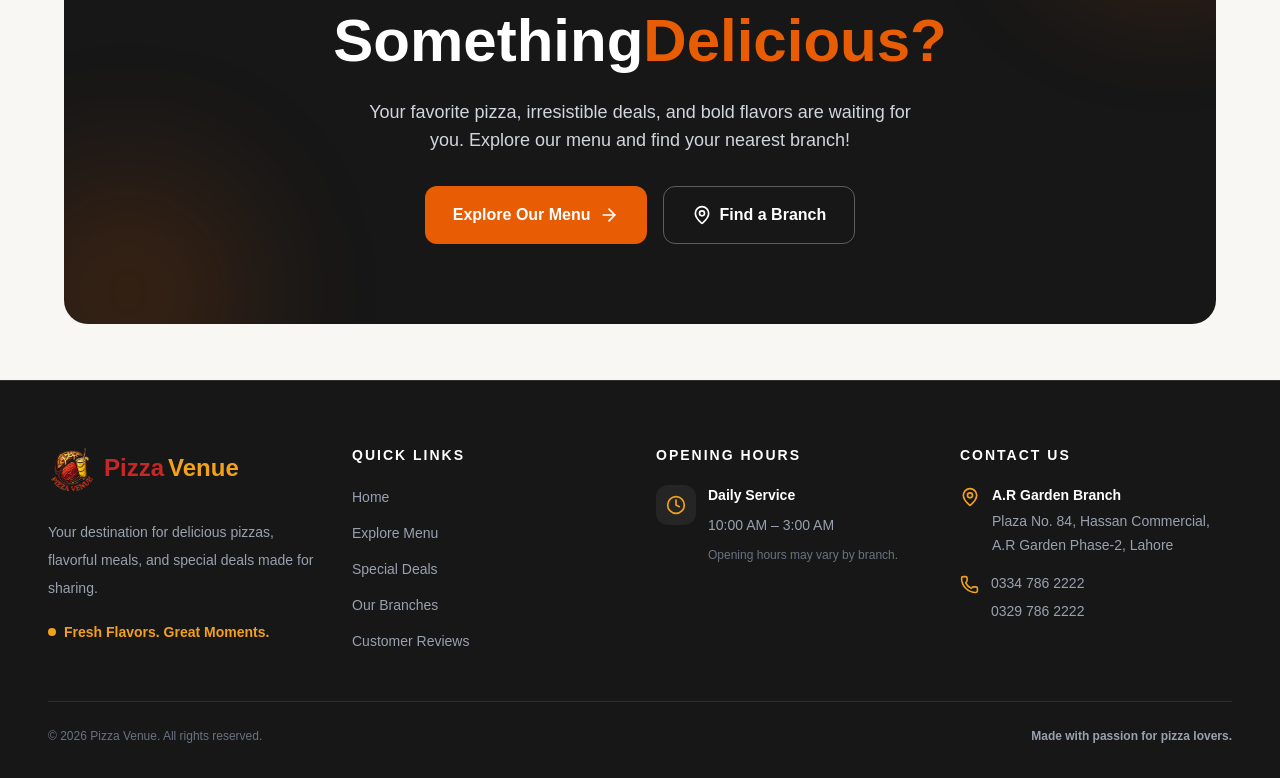
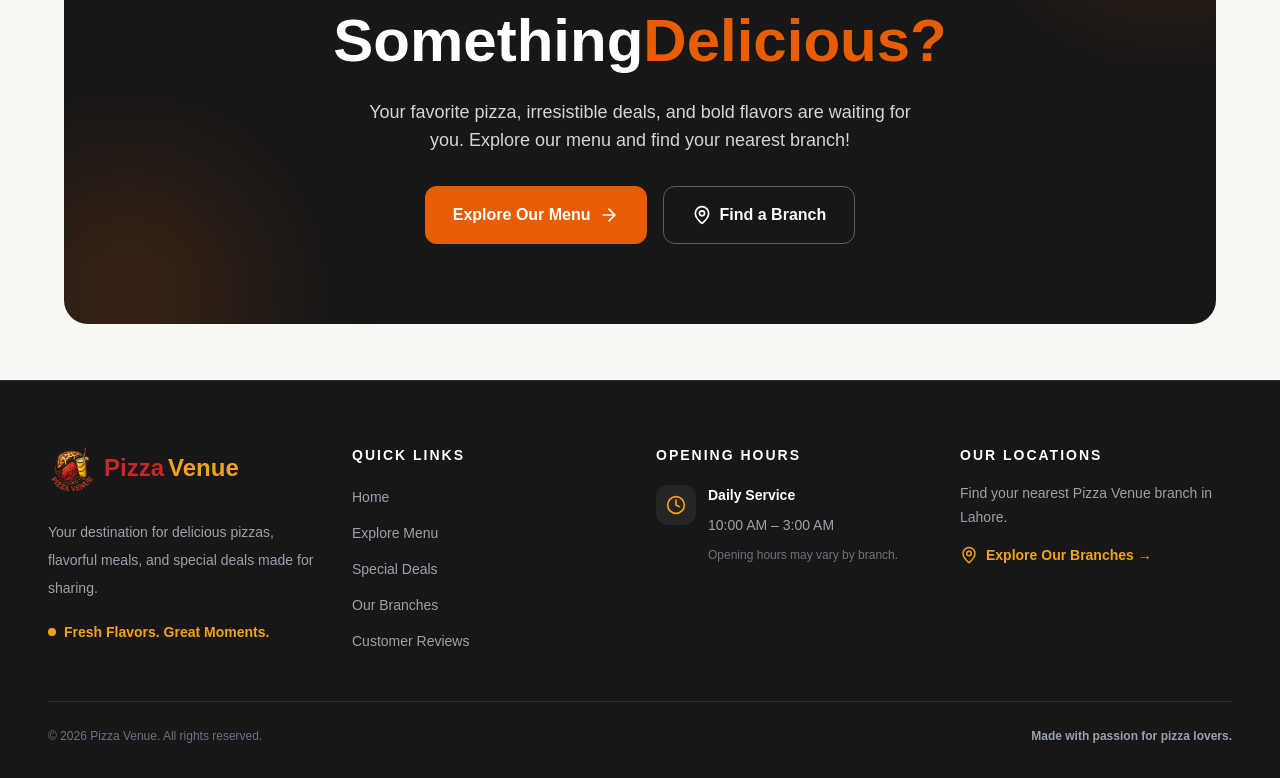
Before and after one commit to RafiaSuleman/PizzaVenue, a Next.js app: page / in a window 1280 px wide. Shown: the part 6584-7362 px from the top of the page. Built offline with nearby package versions, Linux system fonts and the light colour scheme.

Commit message:
footerfixed

```diff
--- a/app/component/footer.tsx
+++ b/app/component/footer.tsx
@@ -1,4 +1,3 @@
-
 import Image from "next/image";
 import Link from "next/link";
 import { MapPin, Clock, Phone, ArrowUpRight } from "lucide-react";
@@ -84,9 +83,7 @@ export default function Footer() {
               </div>
 
               <div>
-                <p className="text-sm font-bold text-white">
-                  Daily Service
-                </p>
+                <p className="text-sm font-bold text-white">Daily Service</p>
                 <p className="mt-2 text-sm leading-6 text-gray-400">
                   10:00 AM – 3:00 AM
                 </p>
@@ -99,48 +96,21 @@ export default function Footer() {
 
           {/* Contact */}
           <div>
-            <h3 className="mb-5 text-sm font-extrabold uppercase tracking-[2px] text-white">
-              Contact Us
+            <h3 className="mb-4 text-sm font-extrabold uppercase tracking-[2px] text-white">
+              Our Locations
             </h3>
 
-            <div className="space-y-4">
-              <div className="flex items-start gap-3">
-                <MapPin
-                  size={20}
-                  className="mt-0.5 shrink-0 text-[#F4A11A]"
-                />
-                <div>
-                  <p className="text-sm font-bold text-white">
-                    A.R Garden Branch
-                  </p>
-                  <p className="mt-1 text-sm leading-6 text-gray-400">
-                    Plaza No. 84, Hassan Commercial, A.R Garden Phase-2,
-                    Lahore
-                  </p>
-                </div>
-              </div>
+            <p className="mb-4 text-sm leading-6 text-gray-400">
+              Find your nearest Pizza Venue branch in Lahore.
+            </p>
 
-              <div className="flex items-start gap-3">
-                <Phone
-                  size={19}
-                  className="mt-0.5 shrink-0 text-[#F4A11A]"
-                />
-                <div className="space-y-2">
-                  <a
-                    href="tel:+923347862222"
-                    className="block text-sm text-gray-400 transition hover:text-[#F4A11A]"
-                  >
-                    0334 786 2222
-                  </a>
-                  <a
-                    href="tel:+923297862222"
-                    className="block text-sm text-gray-400 transition hover:text-[#F4A11A]"
-                  >
-                    0329 786 2222
-                  </a>
-                </div>
-              </div>
-            </div>
+            <Link
+              href="/#branches"
+              className="inline-flex items-center gap-2 text-sm font-bold text-[#F4A11A] transition hover:text-white"
+            >
+              <MapPin size={18} />
+              Explore Our Branches →
+            </Link>
           </div>
         </div>
 
```
